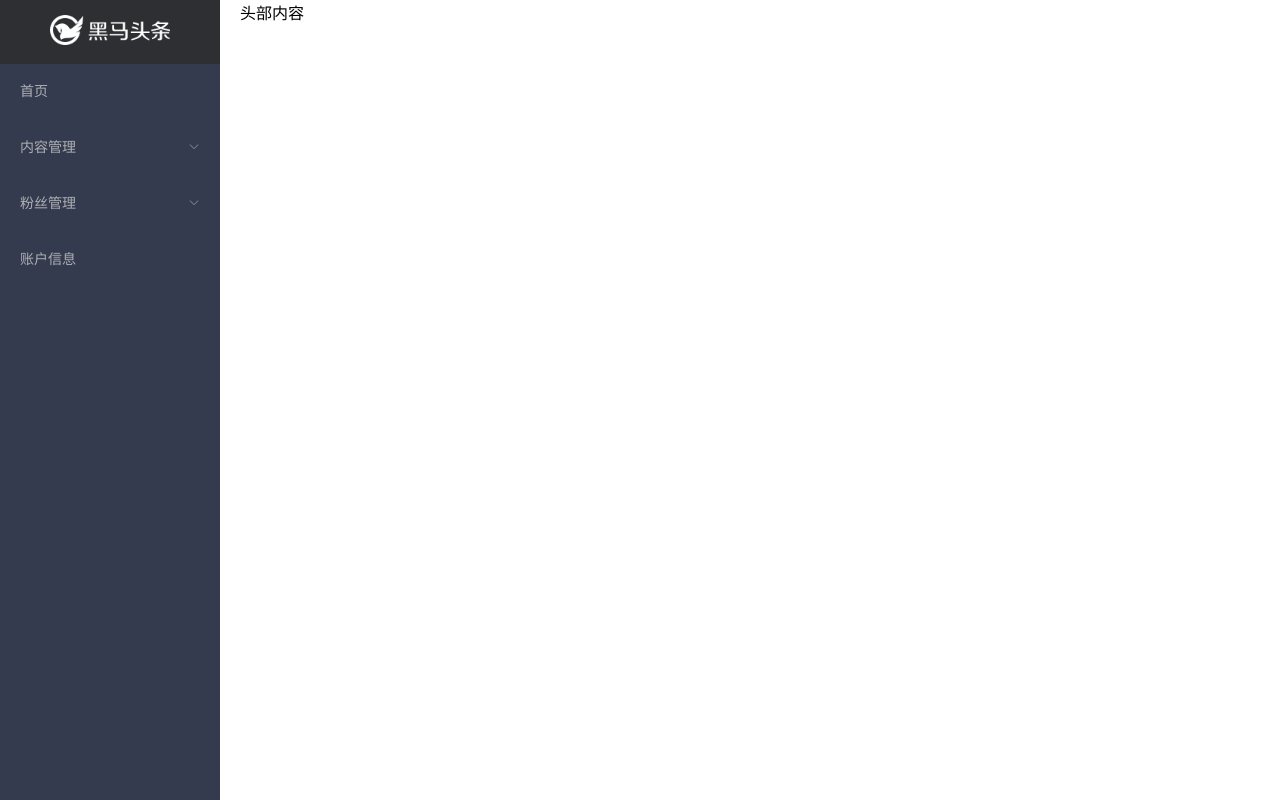
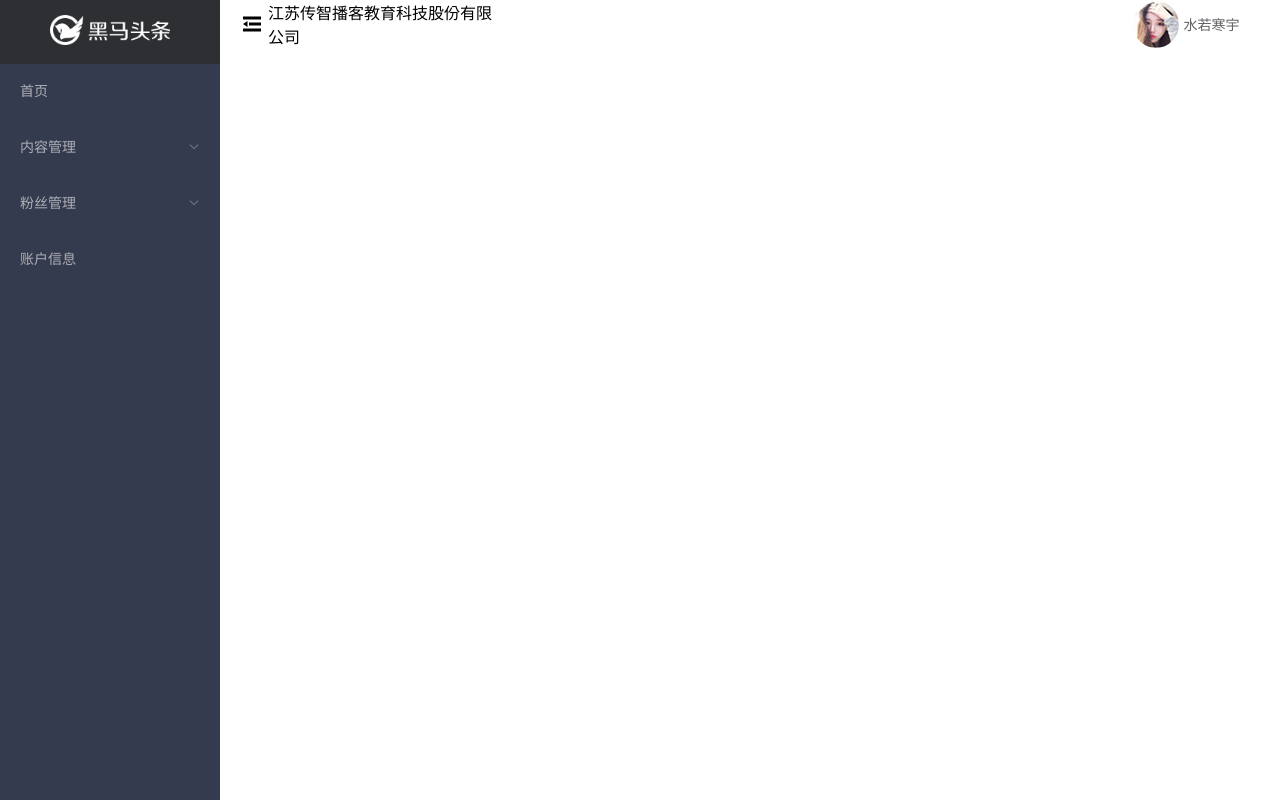
Before and after one commit to shuiruohanyu/88heimatoutiao, a Vue app: page /#/home in a window 1280 px wide. Built offline with nearby package versions, Linux system fonts and the light colour scheme.

Commit message:
黑马头条PC-主页模块-头部结构及下拉菜单

```diff
--- /dev/null
+++ b/src/components/layout-header.vue
@@ -0,0 +1,53 @@
+<template>
+  <!-- 头部组件 el-row布局 -->
+  <el-row type='flex' justify="space-between" align="middle">
+      <!-- 左侧 -->
+      <el-col :span="6" class='left'>
+          <!-- 左侧 -->
+          <i class='el-icon-s-fold'></i>
+          <span>江苏传智播客教育科技股份有限公司</span>
+      </el-col>
+      <!-- 右侧 -->
+      <el-col :span="3" class='right'>
+          <!-- 头像 -->
+          <img src="../assets/img/avatar.jpg" alt="">
+          <!-- 下拉菜单 -->
+          <el-dropdown trigger="click">
+            <span>水若寒宇</span>
+            <el-dropdown-menu slot="dropdown">
+                <el-dropdown-item>账户信息</el-dropdown-item>
+                <el-dropdown-item>git地址</el-dropdown-item>
+                <el-dropdown-item>退出</el-dropdown-item>
+            </el-dropdown-menu>
+          </el-dropdown>
+      </el-col>
+
+  </el-row>
+</template>
+
+<script>
+export default {
+
+}
+</script>
+
+<style lang='less' scoped>
+ .left {
+     display: flex;
+     align-items: center;
+     i {
+         font-size:24px;
+     }
+     span {
+         margin-left:4px;
+     }
+ }
+ .right {
+     display: flex;
+     align-items: center;
+     img {
+         border-radius: 50%;
+         margin-right:5px;
+     }
+ }
+</style>
--- a/src/views/home/index.vue
+++ b/src/views/home/index.vue
@@ -34,7 +34,9 @@
     </el-aside>
     <!-- 大容器 -->
     <el-container>
-      <el-header>头部内容</el-header>
+      <el-header>
+        <layout-header></layout-header>
+      </el-header>
       <el-main>
         <!-- 二级路由容器 -->
         <router-view></router-view>
@@ -44,11 +46,11 @@
 </template>
 
 <script>
-
+import layoutHeader from '../../components/layout-header.vue'
 export default {
   name: 'home',
   components: {
-
+    'layout-header': layoutHeader
   }
 }
 </script>
```
